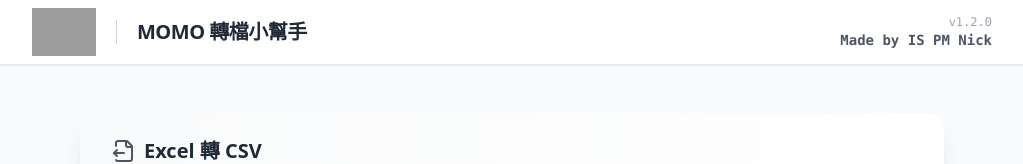
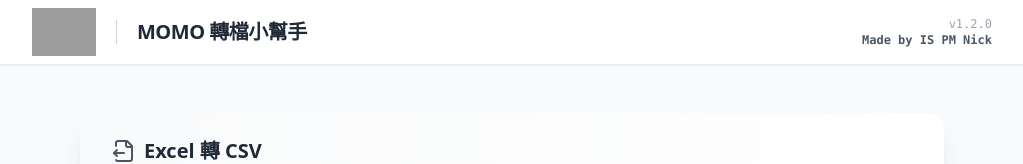
Before and after one commit to nickliu0224/MUFE_File_Converter, a React (Vite) app: page / in a window 1280 px wide. Shown: the top 164 px of the page, without its empty margins (128-1151 px from the left). Built offline with nearby package versions, Linux system fonts and the light colour scheme; grey boxes are pictures that could not be loaded.

Commit message:
refactor: Adjust version display font size
Reduce font size of the version and author information to align with design conventions.

```diff
--- a/App.tsx
+++ b/App.tsx
@@ -172,7 +172,7 @@
           </div>
           <div className="hidden sm:flex flex-col items-end justify-center font-mono leading-tight">
             <span className="text-xs text-gray-400">v1.2.0</span>
-            <span className="text-sm font-semibold text-gray-600">Made by IS PM Nick</span>
+            <span className="text-xs font-semibold text-gray-600">Made by IS PM Nick</span>
           </div>
         </div>
       </header>
```
